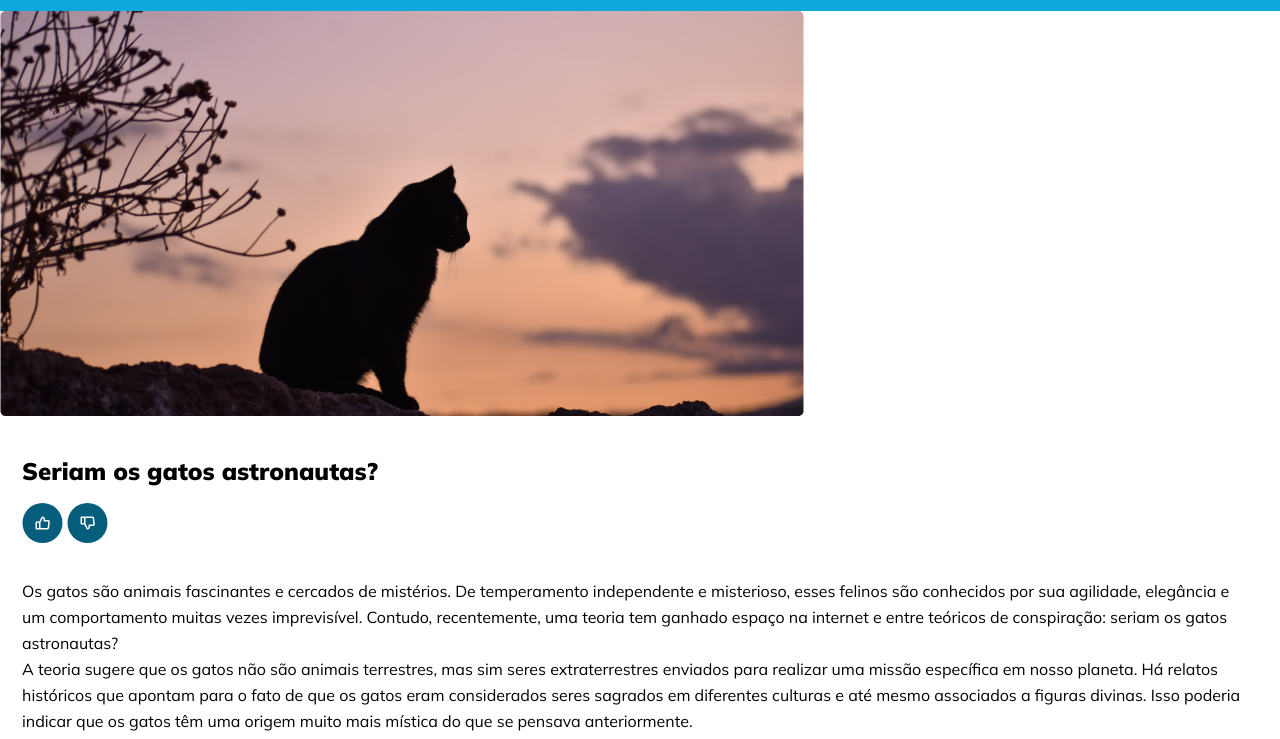
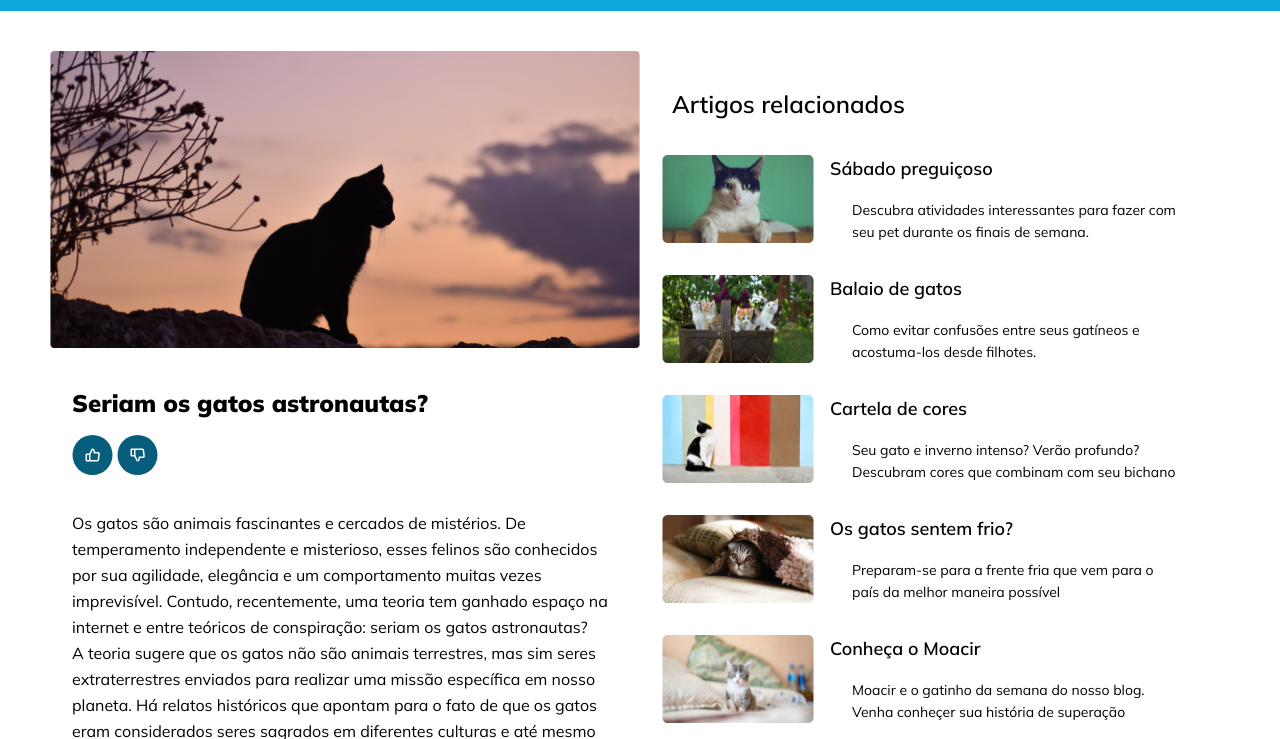
Before and after one commit to AlexandreRCS/Blog-de-gatos, a plain HTML site: page index.html in a window 1280 px wide. Shown: the part 61-800 px from the top of the page. Drawn offline with Linux system fonts and the light colour scheme.

Commit message:
Finalizado
Projeto blog de gatos finalizado, versão desktop e versão moblie

```diff
--- a/index.html
+++ b/index.html
@@ -29,8 +29,8 @@
         </div>
             <main>
                 <div class="container">
-                    <img src="./assets/cat01.png" alt="foto de um gato">
                     <section>
+                        <img src="./assets/cat01.png" alt="foto de um gato">
 
                         <h1>Seriam os gatos astronautas?</h1>
                         <div class="fedback">
@@ -52,7 +52,7 @@
                         </p>
 
                     </section>
-                    <section class="related-articles">
+                    <section >
                         <h2>Artigos relacionados</h2>
                         <ul>
                             <li>
--- a/style.css
+++ b/style.css
@@ -78,23 +78,27 @@ section h1{
     font-weight: 900;
     line-height: 3.8rem;
     padding-top: 3.2rem;
+    margin-left: 2.2rem;
 }
 
 main p{
     line-height: 2.6rem;
+    padding: 0px 2.2rem  0px;
 }
 
-main img{
-    max-width: 100%;
+section > img{
+    width: 100%;
     object-fit: cover;
 }
 
 .fedback{
+    height: max-content;
     margin: 1.3rem 0px 3.1rem;
+    margin-left: 2.2rem;
 }
 
 main section{
-    padding: 0px 2.6rem 0px 2.2rem ;
+
 }
 
 section h2{
@@ -102,6 +106,7 @@ section h2{
     font-weight: 600;
     line-height: 3.8rem;
     margin: 3.4rem 0px 3.2rem;
+    padding-left: 3.2rem;
 }
 
 article p{
@@ -110,6 +115,7 @@ article p{
 }
 
 section ul{
+    padding: 0px 2.6rem 0px 2.2rem ;
     display: flex;
     flex-direction: column;
     gap: 3.2rem;
@@ -142,3 +148,27 @@ footer p {
 
     font-weight: 600;
 }
+
+
+@media (min-width:930px) {
+
+    #app{
+
+    }
+
+    main .container {
+        max-width: 1700px;
+        margin: 0 auto;
+        display: grid;
+        grid-template-columns: 1fr 1fr;
+        padding: 4rem 5rem;
+        row-gap: 3.4rem;
+    }
+
+     section{
+        max-width: 800px;
+    }
+
+
+
+}
```
